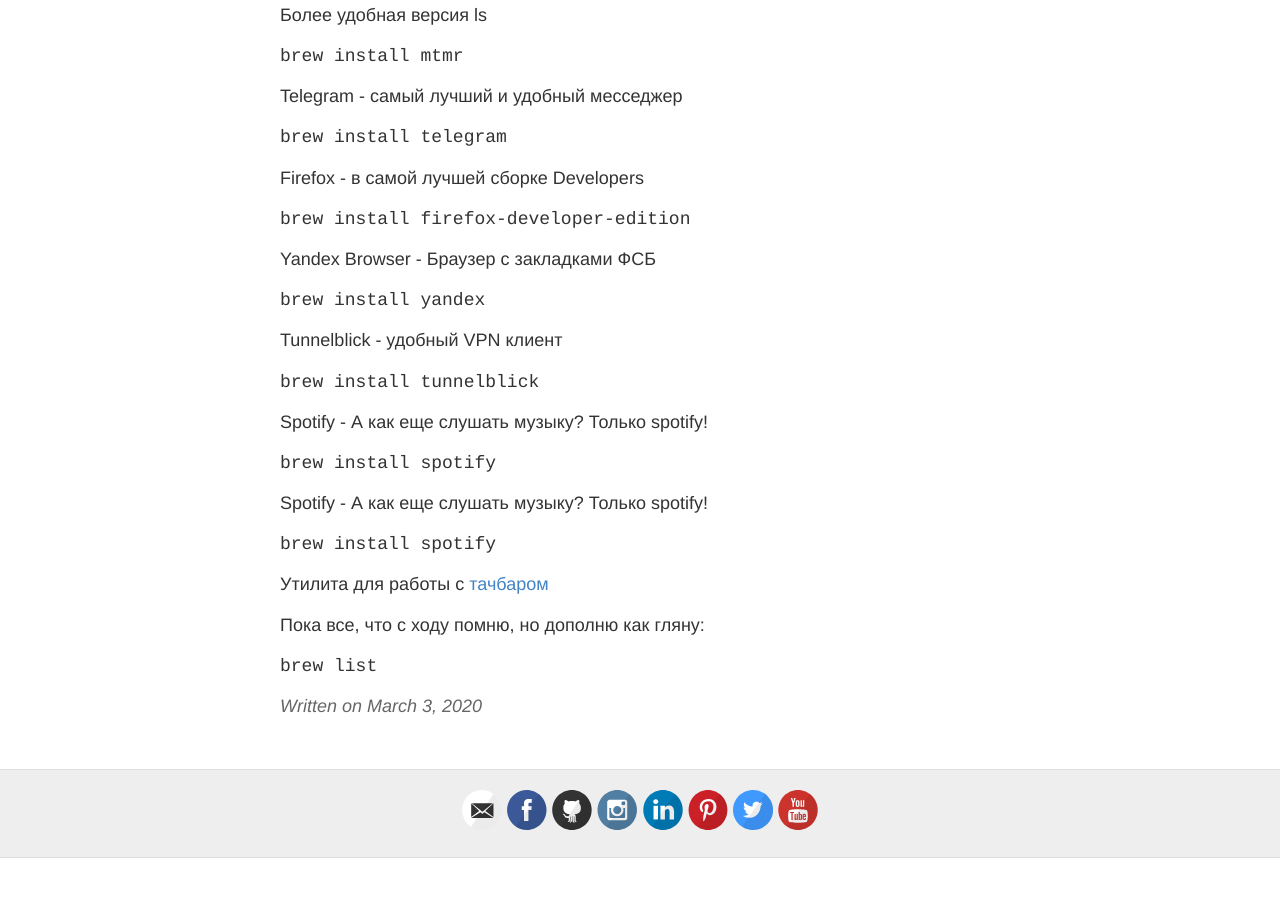
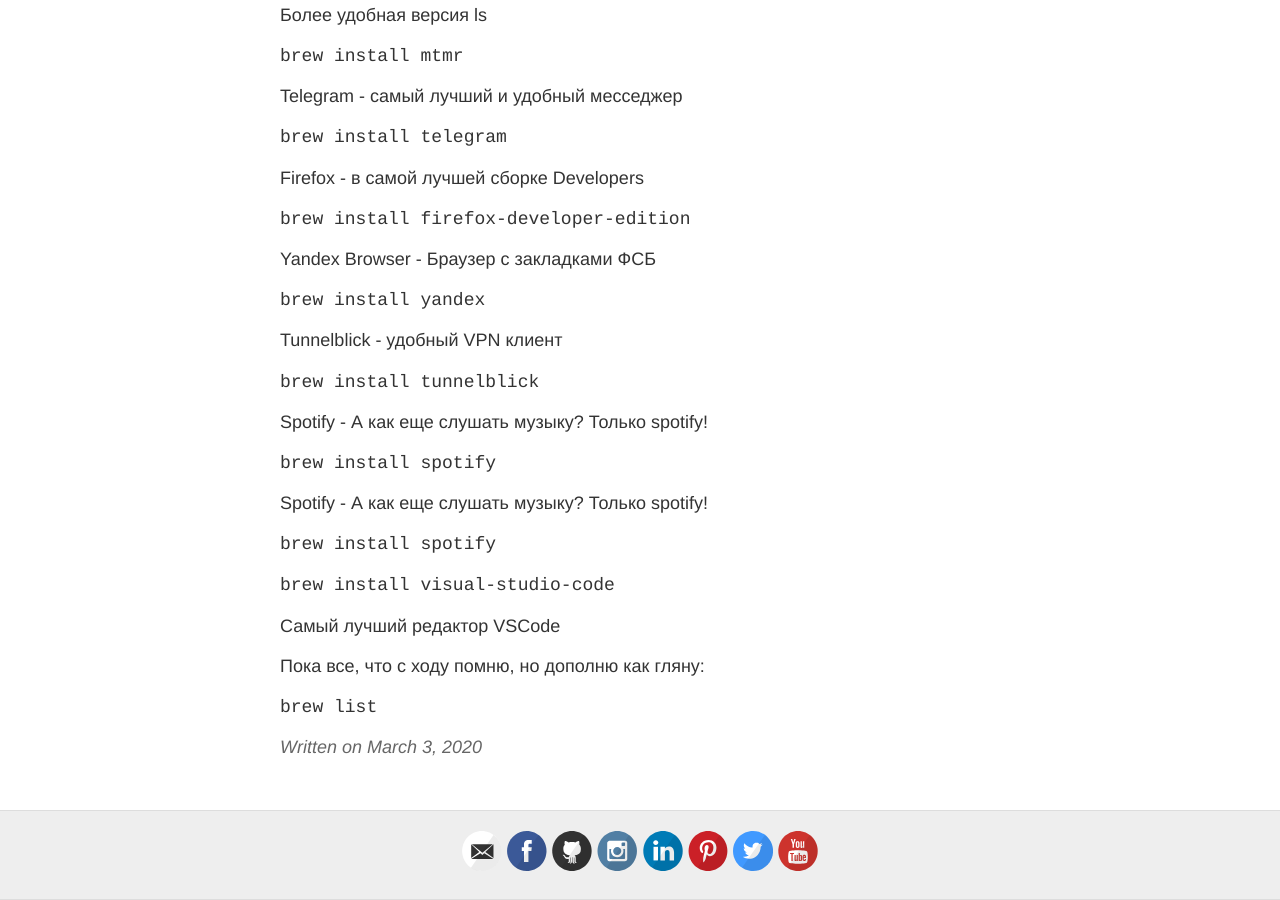
Before and after one commit to tatarinovms/tatarinovms.github.io, a Jekyll site: the page built from _posts/2020-3-3-brew.md, in a window 1280 px wide and 900 px high, scrolled down 3358 px. Built offline with Jekyll 4.4.1, drawn with Linux system fonts in a browser that asks for light colours; before the commit the page ends 4216 px from its top, so only the background shows below that.

Commit message:
Update 2020-3-3-brew.md

```diff
--- a/_posts/2020-3-3-brew.md
+++ b/_posts/2020-3-3-brew.md
@@ -232,8 +232,11 @@
 brew install spotify
 </code>
 
+<code>
+brew install visual-studio-code
+</code>
 
-Утилита для работы с [тачбаром]((https://mtmr.app/))
+Самый лучший редактор VSCode
 
 Пока все, что с ходу помню, но дополню как гляну:
 
```
